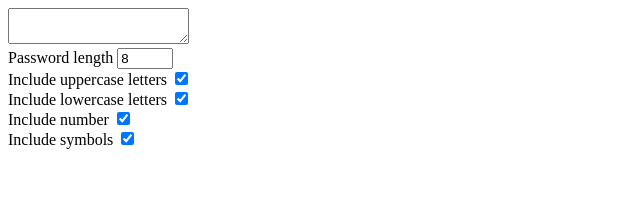
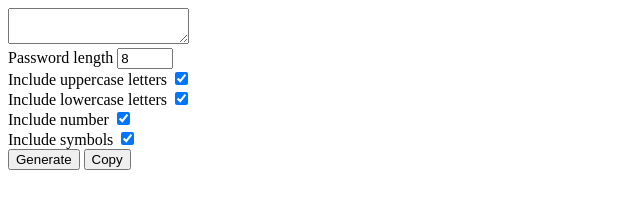
Before and after one commit to Abhishek058/Password_Generator, a plain HTML site: page index.html in a window 1280 px wide. Shown: the whole page, without its empty margins (0-640 px from the left). Drawn offline with Linux system fonts and the light colour scheme.

Commit message:
buttons for generation added

```diff
--- a/index.html
+++ b/index.html
@@ -39,7 +39,15 @@
           <input type="checkbox" id="symbols" checked />
         </div>
       </div>
-
+      <!-- Buttons to generate and copy -->
+      <div class="buttons">
+        <button class="btn btn-large" id="generatebtn">
+          <i class="fa fa-key"></i>Generate
+        </button>
+        <button class="btn btn-large" id="generatebtn">
+          <i class="fa fa-clpboard"></i>Copy
+        </button>
+      </div>
   </body>
   <script src="script.js"></script>
 </html>
```
